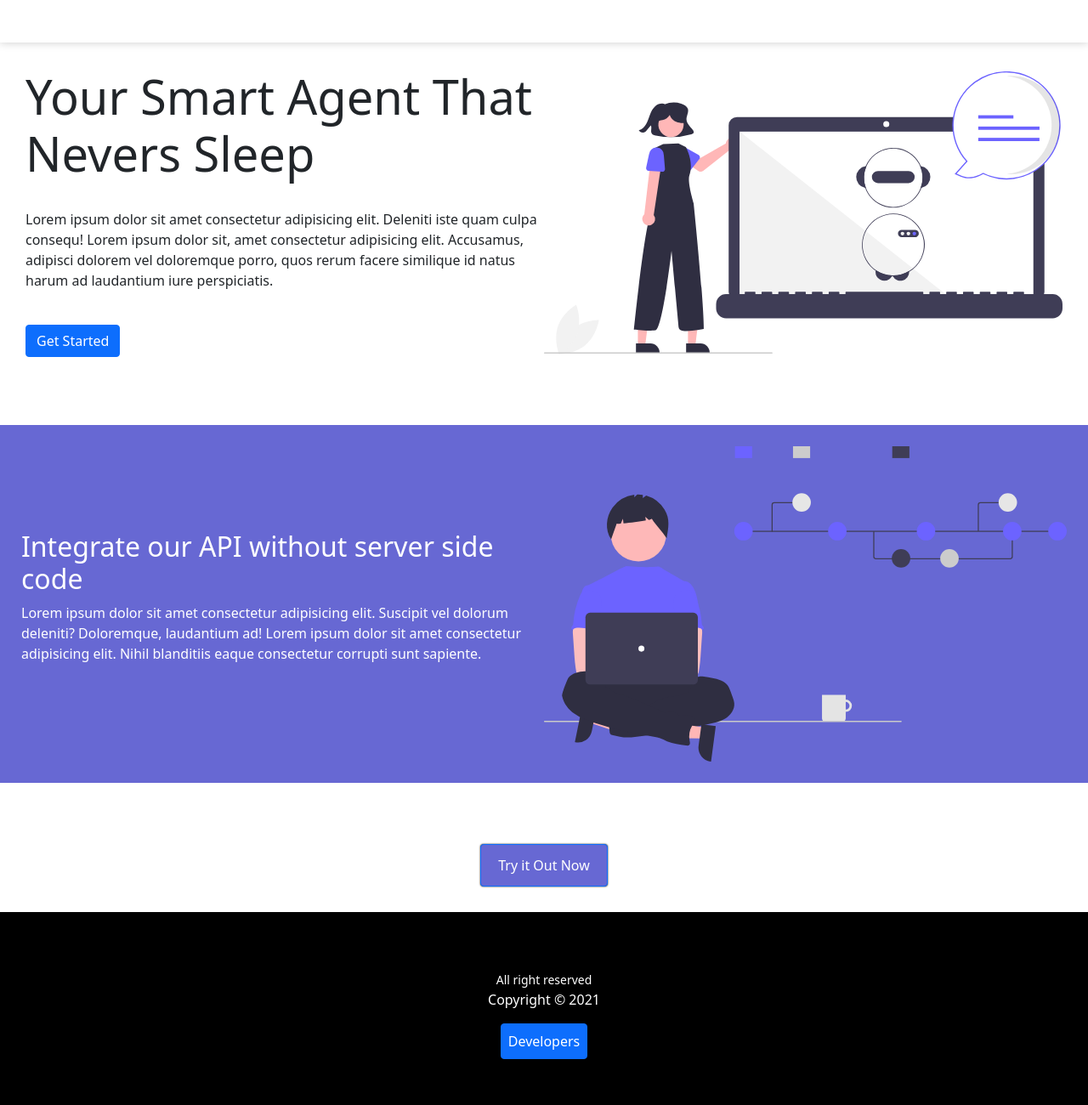
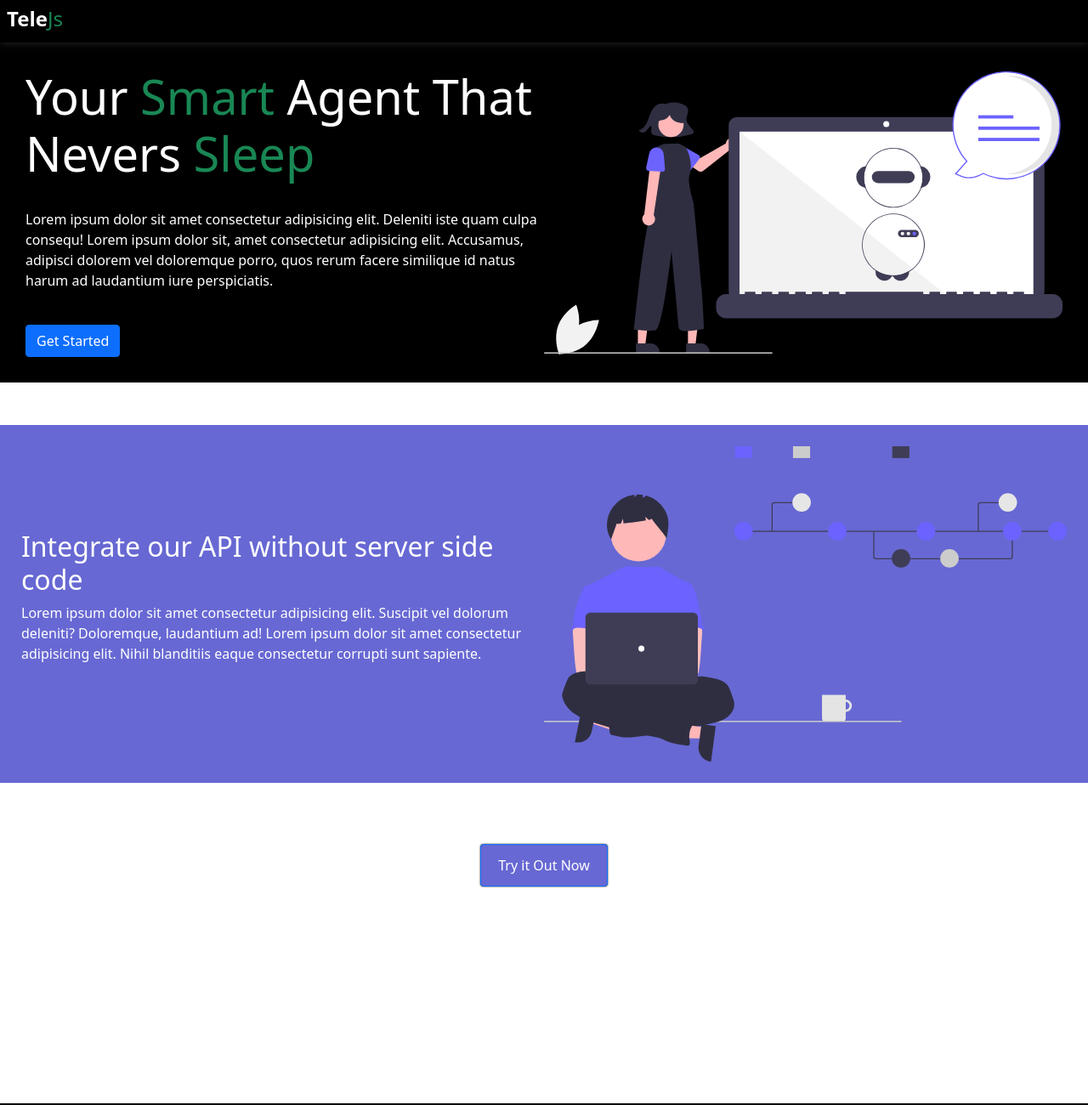
Before and after one commit to DevBash1/TeleJS, a plain HTML site: page index.html in a window 1280 px wide. Shown: the top 1300 px of the page at 85% size. Drawn offline with nearby package versions, Linux system fonts and the light colour scheme; a script that the page names is missing.

Commit message:
first commit

```diff
--- a/css/style.css
+++ b/css/style.css
@@ -11,6 +11,8 @@ body{
 	position:relative;
 	top:0px;
 	left:0px;
+	background-color: #000;
+	color:#fff;
 }
 .header .nav{
 	width:100%;
@@ -24,6 +26,7 @@ body{
 	justify-content: center;
 	padding:30px;
 	flex-wrap: wrap;
+	background: rgba(0,0,0,.8);
 }
 .header .ovl .txt-cont{
 	width:50%;
@@ -44,11 +47,11 @@ body{
 }
 .section .main{
 	width:100%;
-	height:auto;
+	height:70vh;
 	display: flex;
 	align-items: center;
 	flex-direction: column;
-	margin-bottom: 30px;
+	margin-bottom: 120px;
 }
 .section .main .btn{
 	text-align: center;
@@ -76,7 +79,7 @@ body{
 .section .main .content img{
 	width:50%;
 }
-.section .footer{
+.footer{
 	width:100%;
 	height:30vh;
 	background: #000;
--- a/index.html
+++ b/index.html
@@ -4,25 +4,31 @@
     <meta charset="UTF-8">
     <meta http-equiv="X-UA-Compatible" content="IE=edge">
     <meta name="viewport" content="width=device-width, initial-scale=1.0">
-    <title>Chat Bot</title>
+    <title>Telejs</title>
     <link rel="stylesheet" href="css/bootstrap.css">
     <link rel="stylesheet" href="css/style.css">
     <link href="https://unpkg.com/aos@2.3.1/dist/aos.css" rel="stylesheet">
 </head>
 <body>
     <header class="header">
-        <nav class="nav"></nav>
+        <nav class="nav">
+            <div class="container-fluid p-2">
+                <h4><b>Tele</b><span class="text-success">Js</span></h4>
+            </div>
+        </nav>
         <div class="ovl">
             <div class="txt-cont" data-aos="fade-right">
-                <h1 class="display-4">Your Smart Agent That Nevers Sleep</h1>
+                <h1 class="display-4">Your <span class="text-success"><b>Smart</b></span> Agent That Nevers <span class="text-success"><b>Sleep</b></span></h1>
                 <br>
                 <div class="txt-wrap">
                     <p>Lorem ipsum dolor sit amet consectetur adipisicing elit. Deleniti iste quam culpa consequ! Lorem ipsum dolor sit, amet consectetur adipisicing elit. Accusamus, adipisci dolorem vel doloremque porro, quos rerum facere similique id natus harum ad laudantium iure perspiciatis.</p>
                 </div>
                 <br>
+                <a href="https://github.com/DevBash1/TeleJS">
                     <button class="btn btn-primary">
                         Get Started
                     </button>
+                </a>
             </div>
             <img src="img/header/bot.svg" data-aos="fade-left" alt="" class="img img-fluid">
         </div>
@@ -39,14 +45,15 @@
             </div>
             <br>
             <div class="mt-5" data-aos="fade-up">
-                <a href="https://github.com/DevBash1/TeleJS/c"></a>
+                <a href="https://github.com/DevBash1/TeleJS">
                     <button class="btn btn-primary">
                         Try it Out Now
                     </button>
+                </a>
             </div>
         </div>
-
-        <footer class="footer">
+    </section>
+    <footer class="footer mt-5">
         <div class="container">
             <small>All right reserved</small>
             <p>Copyright &copy; 2021</p>
@@ -55,8 +62,6 @@
             </button>
         </div>
     </footer>
-    </section>
-
     <div class="modal-cont" data-modal-cont>
         <div class="content">
             <div class="box"  data-aos="fade-right">
@@ -81,6 +86,7 @@
     </div>
 
     <script src="tele copy.js"></script>
+    <script src="js/app.js"></script>
     <script src="https://unpkg.com/aos@2.3.1/dist/aos.js"></script>
     <script>
         AOS.init({
```
Also changed, not shown: 1 other file. Lines whose indentation alone changed are shown as unchanged.
